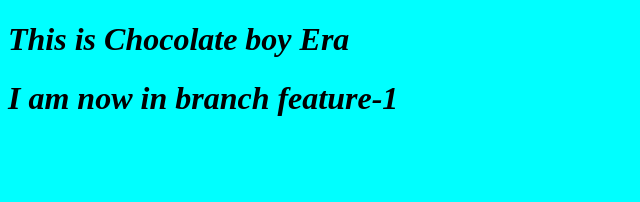
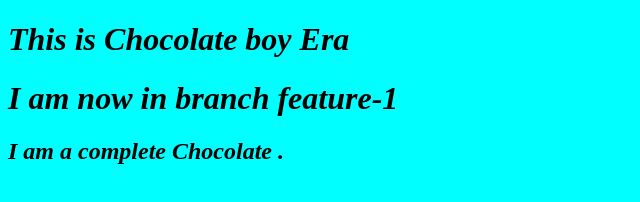
Before and after one commit to Hassan9966/loCAL-Repository., a plain HTML site: page Index.html in a window 1280 px wide. Shown: the whole page, without its empty margins (0-640 px from the left). Drawn offline with Linux system fonts and the light colour scheme.

Commit message:
This is complete working style

```diff
--- a/Index.html
+++ b/Index.html
@@ -9,5 +9,7 @@
 <body>
     <h1>This is Chocolate boy Era</h1>
     <h1>I am now in branch feature-1</h1>
+
+    <h2>I am a complete Chocolate .</h2>
 </body>
 </html>
```
